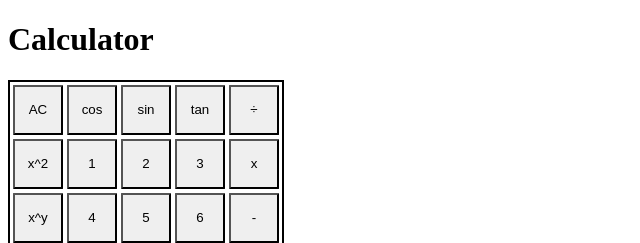
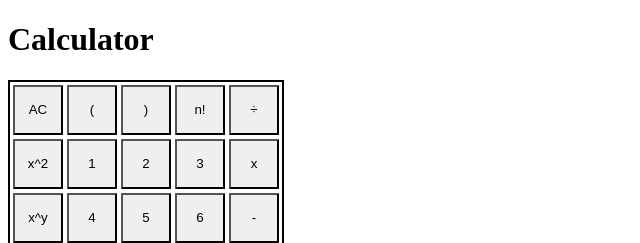
Before and after one commit to 180107242/calculator, a plain HTML site: page index.html in a window 1280 px wide. Shown: the top 243 px of the page, 0-640 px from the left. Drawn offline with Linux system fonts and the light colour scheme.

Commit message:
Update index.html

```diff
--- a/index.html
+++ b/index.html
@@ -29,20 +29,20 @@
 				</td>
 
 				<td>
-					<button id="cos">
-						cos
+					<button id="left_bracket">
+						(
 					</button>
 				</td>
 
 				<td>
-					<button id="sin">
-						sin
+					<button id="right_bracket">
+						)
 					</button>
 				</td>
 
 				<td>
-					<button id="tan">
-						tan
+					<button id="factorial">
+						n!
 					</button>
 				</td>
 
```
